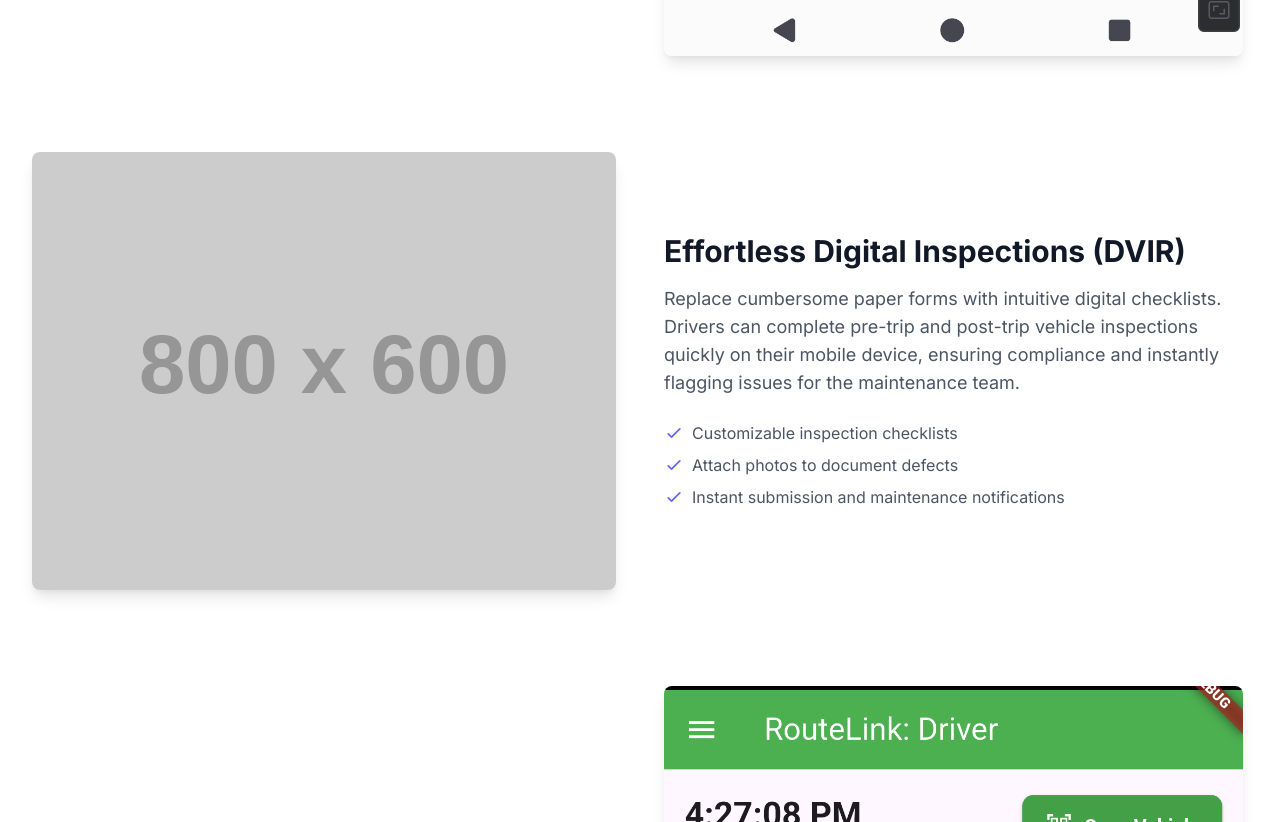
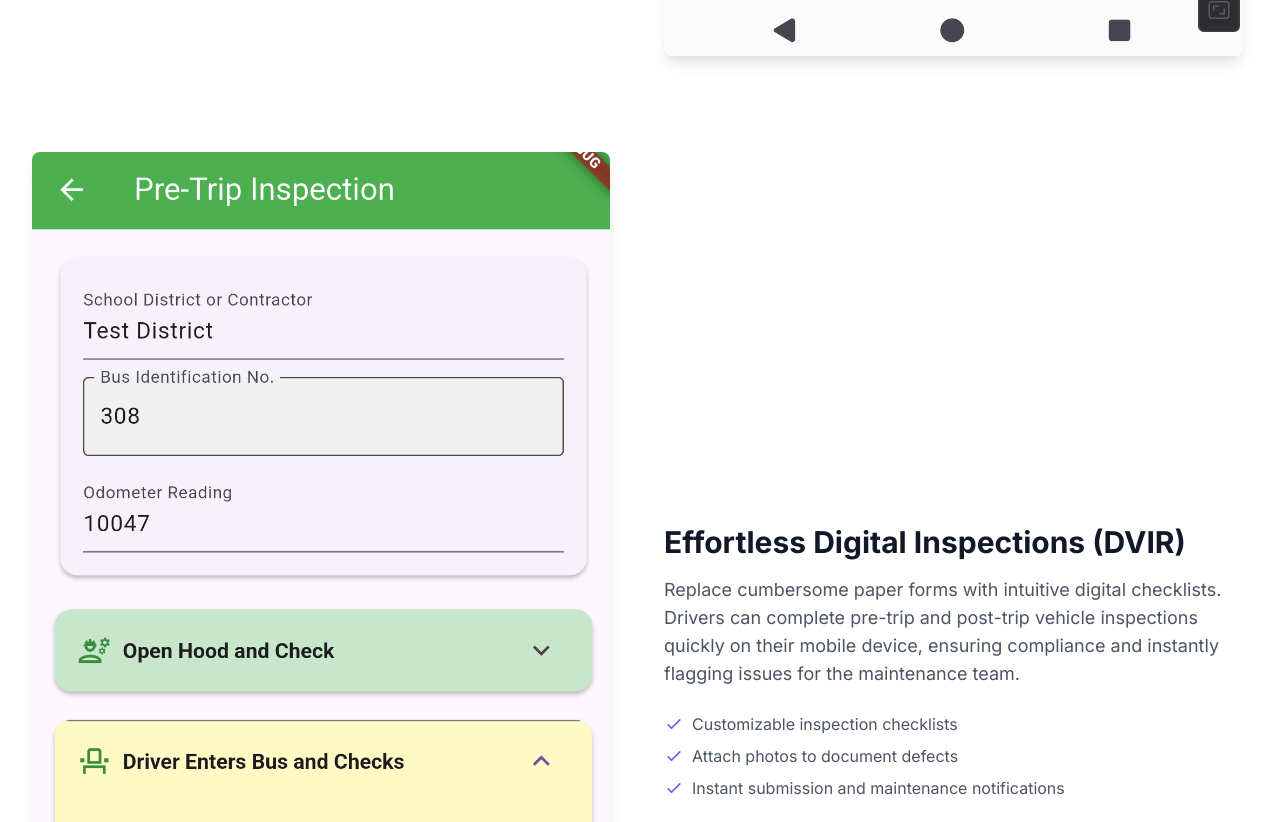
Before and after one commit to micheals-tim/omnilink-website, a plain HTML site: page driver.html in a window 1280 px wide. Shown: the part 1738-2560 px from the top of the page. Drawn offline with nearby package versions, Linux system fonts and the light colour scheme; placeholder pictures from the web are drawn by us.

Commit message:
added driver dvir image

```diff
--- a/driver.html
+++ b/driver.html
@@ -75,7 +75,7 @@
                         </ul>
                     </div>
                     <div class="md:order-1">
-                        <img src="https://placehold.co/800x600/e0e7ff/4338ca?text=Digital+Inspection+Form" alt="Screenshot of a digital vehicle inspection report" class="screenshot">
+                        <img src="images/driver/driver_mobile_dvir.png" alt="Screenshot of a digital vehicle inspection report" class="screenshot">
                     </div>
                 </div>
 
```
Also changed, not shown: images/driver/driver_mobile_dvir.png (added).
